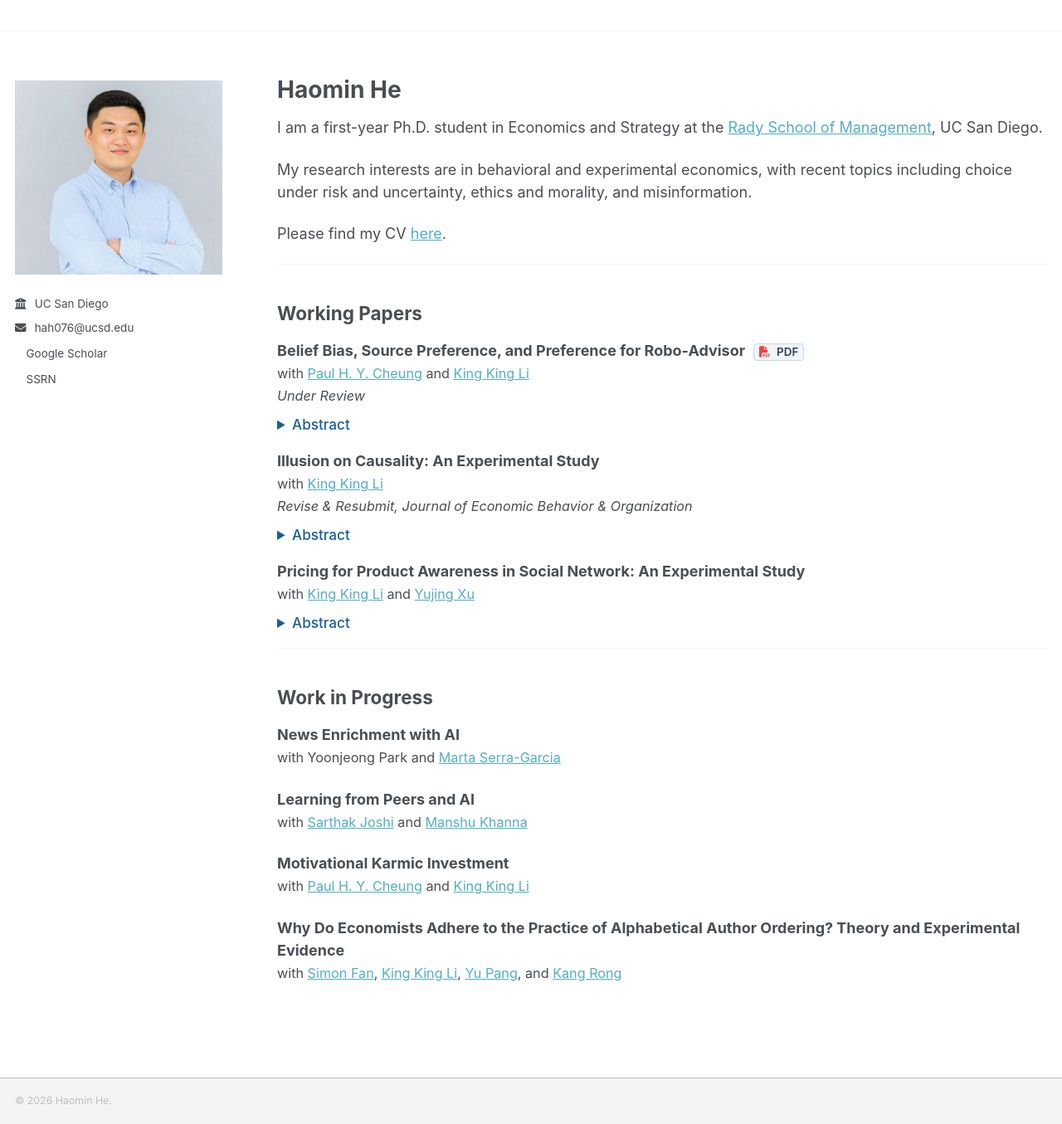
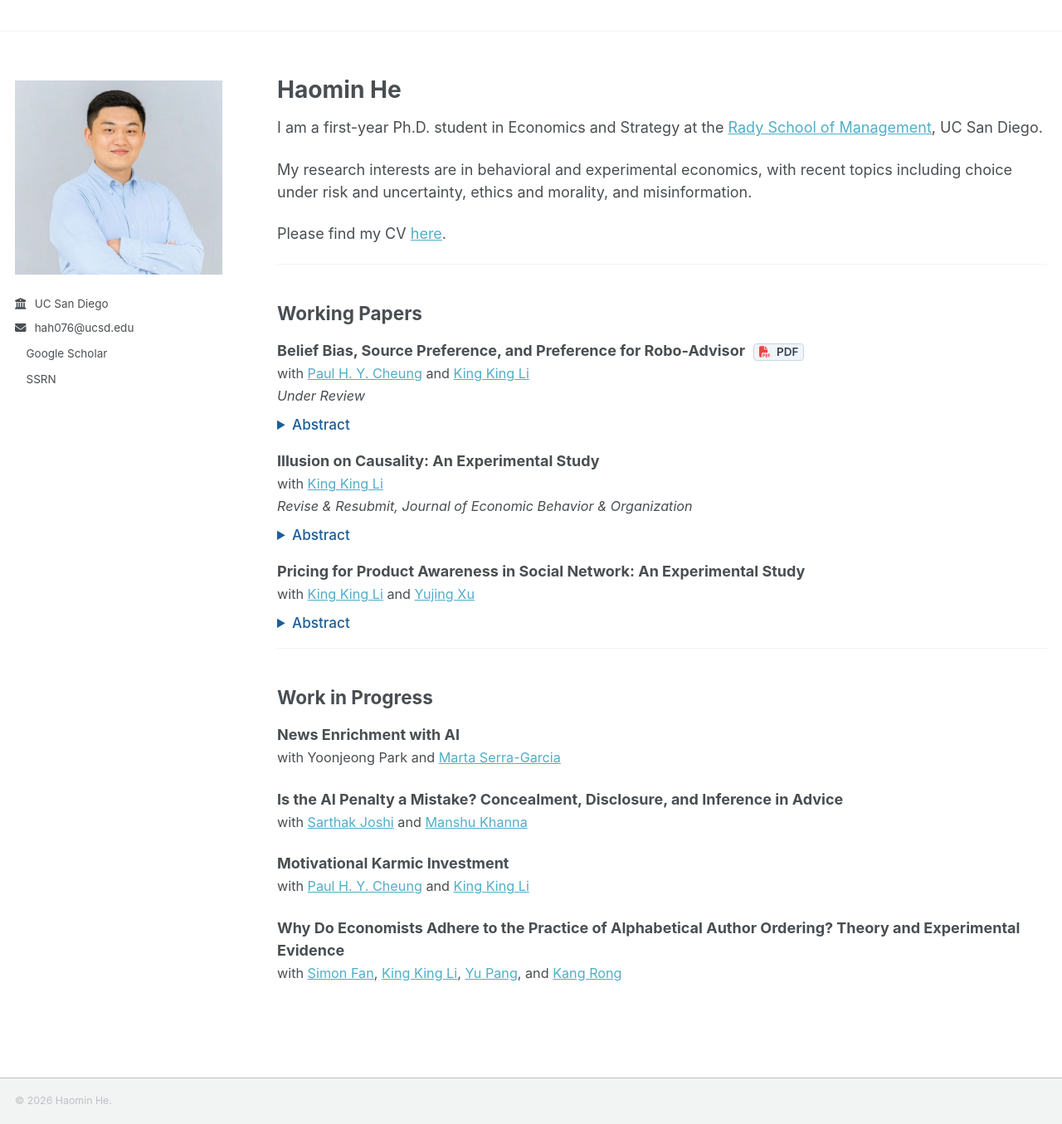
Before and after one commit to haomin-he/haomin-he.github.io, a Jekyll site: the page built from _pages/about.md, in a window 1280 px wide and 1355 px high. Shown: the whole window at 83% size. Built offline with Jekyll 4.4.1, drawn with Linux system fonts in a browser that asks for light colours; a script bundle is joined from its source files by our own code; a style sheet for code colours, icons or effects is not loaded.

Commit message:
Update about.md

```diff
--- a/_pages/about.md
+++ b/_pages/about.md
@@ -105,7 +105,7 @@ Please find my CV <a href="../assets/CV_Haomin_202611.pdf" target="_blank" rel="
 <span style="font-size: 0.9em;">with Yoonjeong Park and <a href="https://sites.google.com/site/martaserragarcia/" target="_blank" rel="noopener noreferrer">Marta Serra-Garcia</a></span>
 <br>
 
-**Learning from Peers and AI**<br>
+**Is the AI Penalty a Mistake? Concealment, Disclosure, and Inference in Advice**<br>
 <span style="font-size: 0.9em;">with <a href="https://sarthakjoshi.net/" target="_blank" rel="noopener noreferrer">Sarthak Joshi</a> and <a href="https://www.manshukhanna.com/" target="_blank" rel="noopener noreferrer">Manshu Khanna</a></span>
 <br>
 
```
